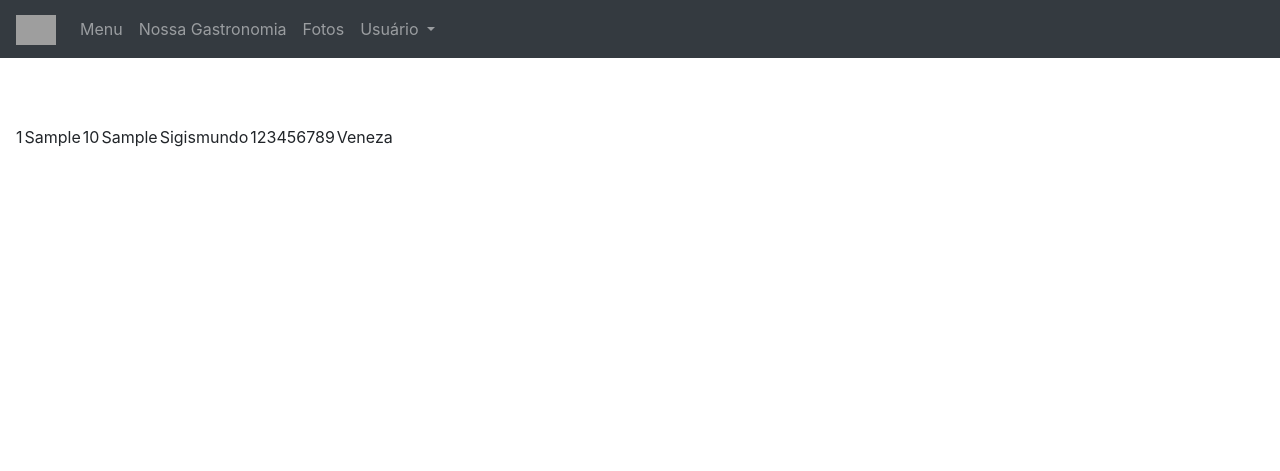
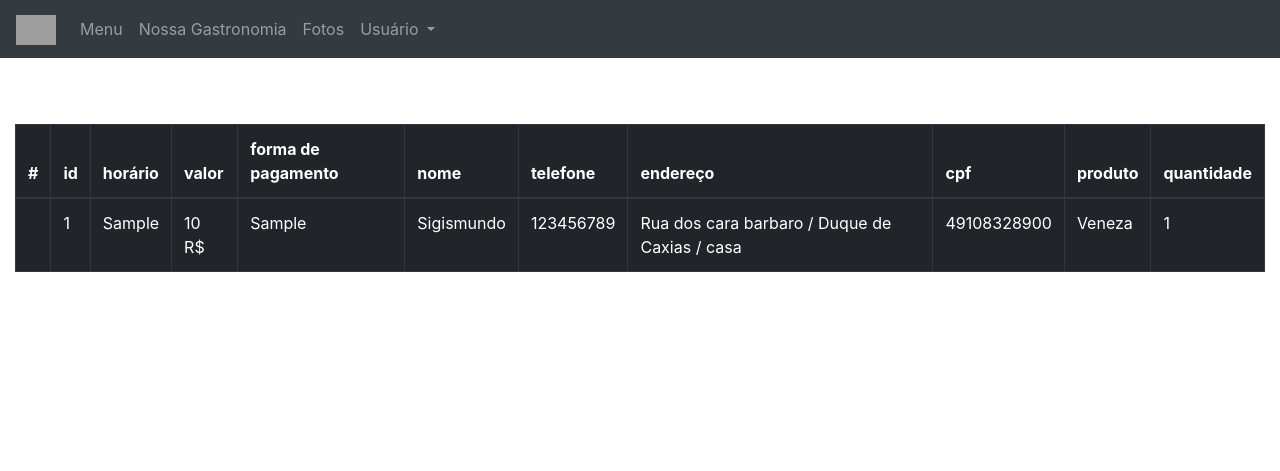
Before and after one commit to cp2-dc-info-projeto-final/pizzaria-favattos-portugal, a PHP site: page /edsa-favatto-portugal/HistoricoView.php in a window 1280 px wide. Shown: the top 471 px of the page. Run offline with PHP 8.4, Linux system fonts and the light colour scheme; data comes from the database, SQL or seed files in the repository; tables that the repository leaves empty hold one stand-in row (values such as "Sample post"); grey boxes are pictures that could not be loaded.

Commit message:
Atualizações / tabela e acréscimos

```diff
--- a/src/PagHistorico/HistoricoModel.php
+++ b/src/PagHistorico/HistoricoModel.php
@@ -13,7 +13,7 @@ function registrarcompra($id){
 
 function recuperarHistorico() {
   $conn=CriarConexao();
-  $historico = $conn->prepare ("SELECT p.id, p.diahora, p.precototal, p.formaPag, u.nome, u.telefone, pro.nome as produto
+  $historico = $conn->prepare ("SELECT p.id, p.diahora, p.precototal, p.formaPag, u.nome, u.telefone, u.Rua, u.Municipio, u.Complemento, u.cpf, pro.nome as produto, pp.qtd
   FROM pedido as p
   join usuario as u
   ON p.usuarioId = u.id
--- a/src/PagHistorico/HistoricoView.php
+++ b/src/PagHistorico/HistoricoView.php
@@ -53,14 +53,38 @@
   $historico = recuperarHistorico();
   foreach($historico as $row) {
   ?>
+  <table class="table table-bordered table-dark">
+  <thead>
     <tr>
+      <th scope="col">#</th>
+      <th scope="col">id</th>
+      <th scope="col">horário</th>
+      <th scope="col">valor</th>
+      <th scope="col">forma de pagamento</th>
+      <th scope="col">nome</th>
+      <th scope="col">telefone</th>
+      <th scope="col">endereço</th>
+      <th scope="col">cpf</th>
+      <th scope="col">produto</th>
+      <th scope="col">quantidade</th>
+
+
+    </tr>
+  </thead>
+  <tbody>
+    <tr>
+    <th scope ="row"></th>
       <td><?php echo $row['id']?></td>
       <td><?php echo $row['diahora']?></td>
-      <td><?php echo $row['precototal']?></td>
+      <td><?php echo ''.$row['precototal'] .' R$ '. ''?></td>
       <td><?php echo $row['formaPag']?></td>
       <td><?php echo $row['nome']?></td>
       <td><?php echo $row['telefone']?></td>
+      <td><?php echo ''.$row['Rua'] .' / '. $row['Municipio'] .' / '. $row['Complemento'].''?></td>
+      <td><?php echo $row['cpf']?></td>
       <td><?php echo $row['produto']?></td>
+      <td><?php echo $row['qtd']?></td>
+
     </tr>
   <?php
   }
```
